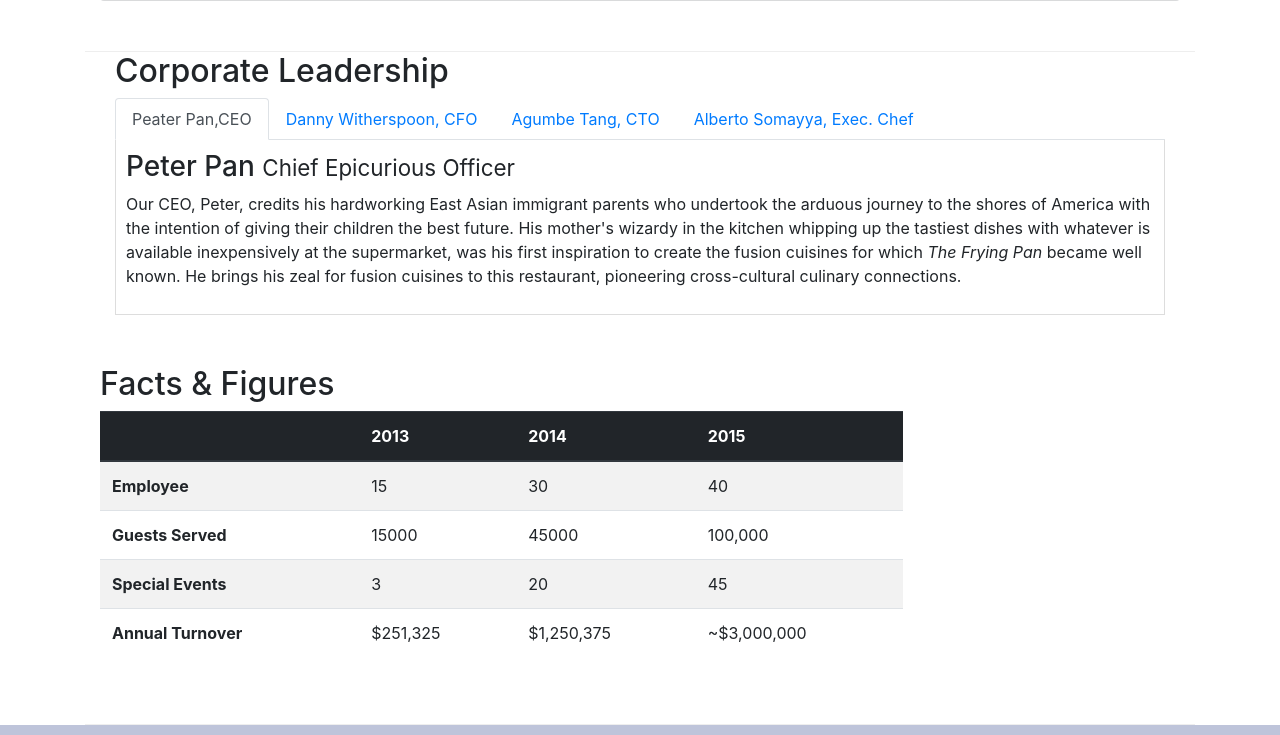
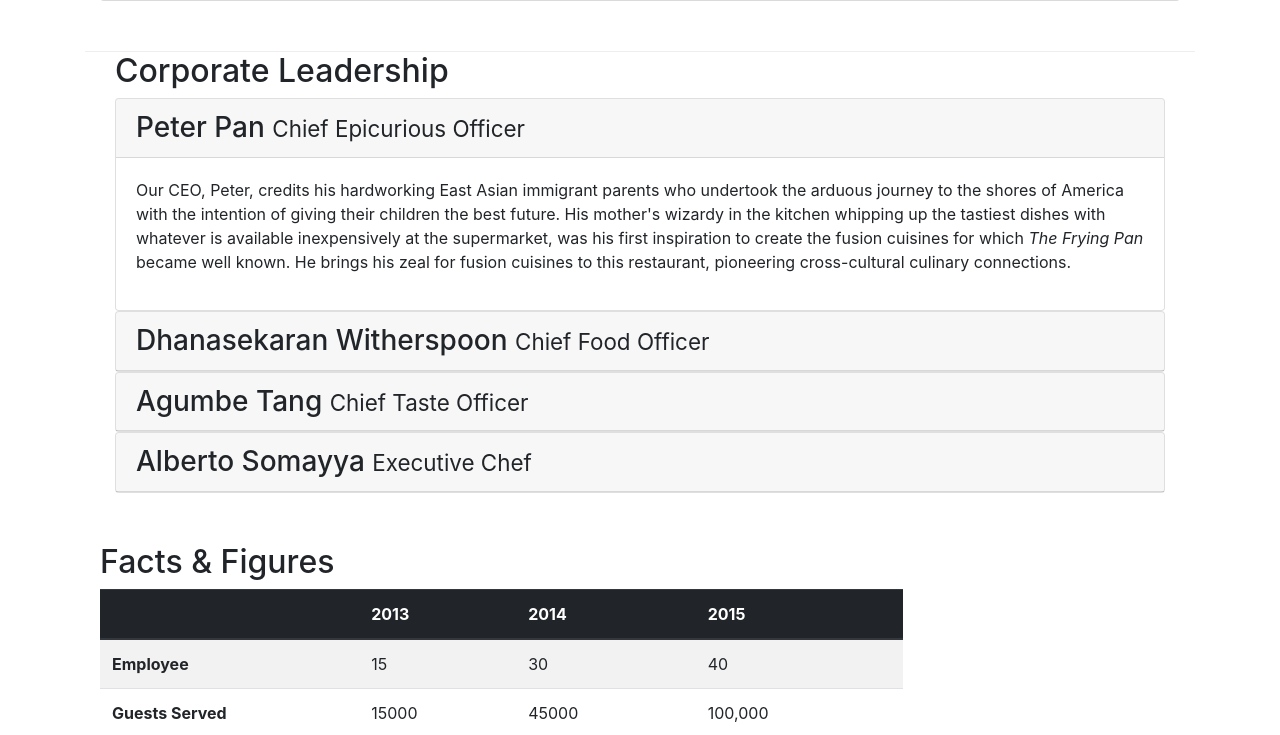
Before and after one commit to deadhit-7081/bootstrap4, a website: page aboutus.html in a window 1280 px wide. Shown: the part 899-1634 px from the top of the page. Drawn offline with nearby package versions, Linux system fonts and the light colour scheme.

Commit message:
Accordian

```diff
--- a/aboutus.html
+++ b/aboutus.html
@@ -105,40 +105,62 @@
             <div class="col col-sm">
                 <h2>Corporate Leadership</h2>
 
-                <ul class="nav nav-tabs">
-                    <li class="nav-item">
-                        <a class="nav-link active" href="#peter" role="tab" datatoggle="tab">Peater Pan,CEO</a>
-                    </li>
-                    <li class="nav-item">
-                        <a class="nav-link" href="#danny" role="tab"
-                          data-toggle="tab">Danny Witherspoon, CFO</a>
-                      </li>
-                      <li class="nav-item">
-                        <a class="nav-link" href="#agumbe"role="tab"
-                          data-toggle="tab">Agumbe Tang, CTO</a>
-                      </li>
-                      <li class="nav-item">
-                        <a class="nav-link" href="#alberto" role="tab"
-                          data-toggle="tab">Alberto Somayya, Exec. Chef</a>
-                      </li>
-                </ul>
-                <div class="tab-content">
-                    <div role="tabpanel" class="tab-pane fade show active" id="peter">
-                    <h3>Peter Pan <small>Chief Epicurious Officer</small></h3>
-                    <p class=" d-none d-sm-block">Our CEO, Peter, credits his hardworking East Asian immigrant parents who undertook the arduous journey to the shores of America with the intention of giving their children the best future. His mother's wizardy in the kitchen whipping up the tastiest dishes with whatever is available inexpensively at the supermarket, was his first inspiration to create the fusion cuisines for which <em>The Frying Pan</em> became well known. He brings his zeal for fusion cuisines to this restaurant, pioneering cross-cultural culinary connections.</p>
+                <div id="accordian">
+                    <div class="card">
+                        <div class="card-header" role="tab" id="peterhead">
+                            <h3 class="mb-0"><a data-toggle="collapsed" data-target="#peter" ></a>Peter Pan <small>Chief Epicurious Officer</small>
+                                </a>
+                            </h3>
+                        </div>
+                        <div role="tabpanel" class="collapse show" id="peter" data-parent="#accordian">
+                            <div class="card-body">
+                                <p class=" d-none d-sm-block">Our CEO, Peter, credits his hardworking East Asian immigrant parents who undertook the arduous journey to the shores of America with the intention of giving their children the best future. His mother's wizardy in the kitchen whipping up the tastiest dishes with whatever is available inexpensively at the supermarket, was his first inspiration to create the fusion cuisines for which <em>The Frying Pan</em> became well known. He brings his zeal for fusion cuisines to this restaurant, pioneering cross-cultural culinary connections.</p>
+                            </div>
+                            </div>
                     </div>
-                    <div role="tabpanel" class="tab-pane fade" id="danny">
-                    <h3>Dhanasekaran Witherspoon <small>Chief Food Officer</small></h3>
-                    <p class=" d-none d-sm-block">Our CFO, Danny, as he is affectionately referred to by his colleagues, comes from a long established family tradition in farming and produce. His experiences growing up on a farm in the Australian outback gave him great appreciation for varieties of food sources. As he puts it in his own words, <em>Everything that runs, wins, and everything that stays, pays!</em></p>
+
+                    <div class="card">
+                        <div class="card-header" role="tab" id="dannyhead">
+                        <h3 class="mb-0">
+                            <a data-toggle="collapse" data-target="#danny">
+                            Dhanasekaran Witherspoon <small>Chief Food Officer</small>
+                            </a>
+                        </h3>
                     </div>
-                    <div role="tabpanel" class="tab-pane fade" id="agumbe">
-                    <h3>Agumbe Tang <small>Chief Taste Officer</small></h3>
-                    <p class=" d-none d-sm-block">Blessed with the most discerning gustatory sense, Agumbe, our CTO, personally ensures that every dish that we serve meets his exacting tastes. Our chefs dread the tongue lashing that ensues if their dish does not meet his exacting standards. He lives by his motto, <em>You click only if you survive my lick.</em></p>
+                    <div class="collapse" id="danny" data-parent="#accordion">
+                        <div class="card-body">
+                            <p class="d-none d-sm-block">Our CFO, Danny, as he is affectionately referred to by his colleagues, comes from a long established family tradition in farming and produce. His experiences growing up on a farm in the Australian outback gave him great appreciation for varieties of food sources. As he puts it in his own words, <em>Everything that runs, wins, and everything that stays, pays!</em></p>
+                        </div>
                     </div>
-                    <div role="tabpanel" class="tab-pane fade" id="alberto">
-                    <h3>Alberto Somayya <small>Executive Chef</small></h3>
-                    <p class=" d-none d-sm-block">Award winning three-star Michelin chef with wide International experience having worked closely with whos-who in the culinary world, he specializes in creating mouthwatering Indo-Italian fusion experiences. He says, <em>Put together the cuisines from the two craziest cultures, and you get a winning hit! Amma Mia!</em></p>
+                </div>
+                <div class="card">
+                        <div class="card-header" role="tab" id="agumbehead">
+                        <h3 class="mb-0">
+                            <a class="collapsed" data-toggle="collapse" data-target="#agumbe">
+                            Agumbe Tang <small>Chief Taste Officer</small>
+                            </a>
+                        </h3>
                     </div>
+                    <div class="collapse" id="agumbe" data-parent="#accordion">
+                        <div class="card-body">
+                            <p class="d-none d-sm-block">Blessed with the most discerning gustatory sense, Agumbe, our CTO, personally ensures that every dish that we serve meets his exacting tastes. Our chefs dread the tongue lashing that ensues if their dish does not meet his exacting standards. He lives by his motto, <em>You click only if you survive my lick.</em></p>
+                        </div>
+                    </div>
+                </div>
+                <div class="card">
+                        <div class="card-header" role="tab" id="albertohead">
+                        <h3 class="mb-0">
+                            <a class="collapsed" data-toggle="collapse" data-target="#alberto">
+                            Alberto Somayya <small>Executive Chef</small>
+                            </a>
+                        </h3>
+                    </div>
+                    <div class="collapse" id="alberto" data-parent="#accordion">
+                        <div class="card-body">
+                            <p class="d-none d-sm-block">Award winning three-star Michelin chef with wide International experience having worked closely with whos-who in the culinary world, he specializes in creating mouthwatering Indo-Italian fusion experiences. He says, <em>Put together the cuisines from the two craziest cultures, and you get a winning hit! Amma Mia!</em></p>
+                        </div>
+                    </div>
+                </div>
                 </div>
 
             </div>
```
Also changed, not shown: index.html (+46 -4 lines).
